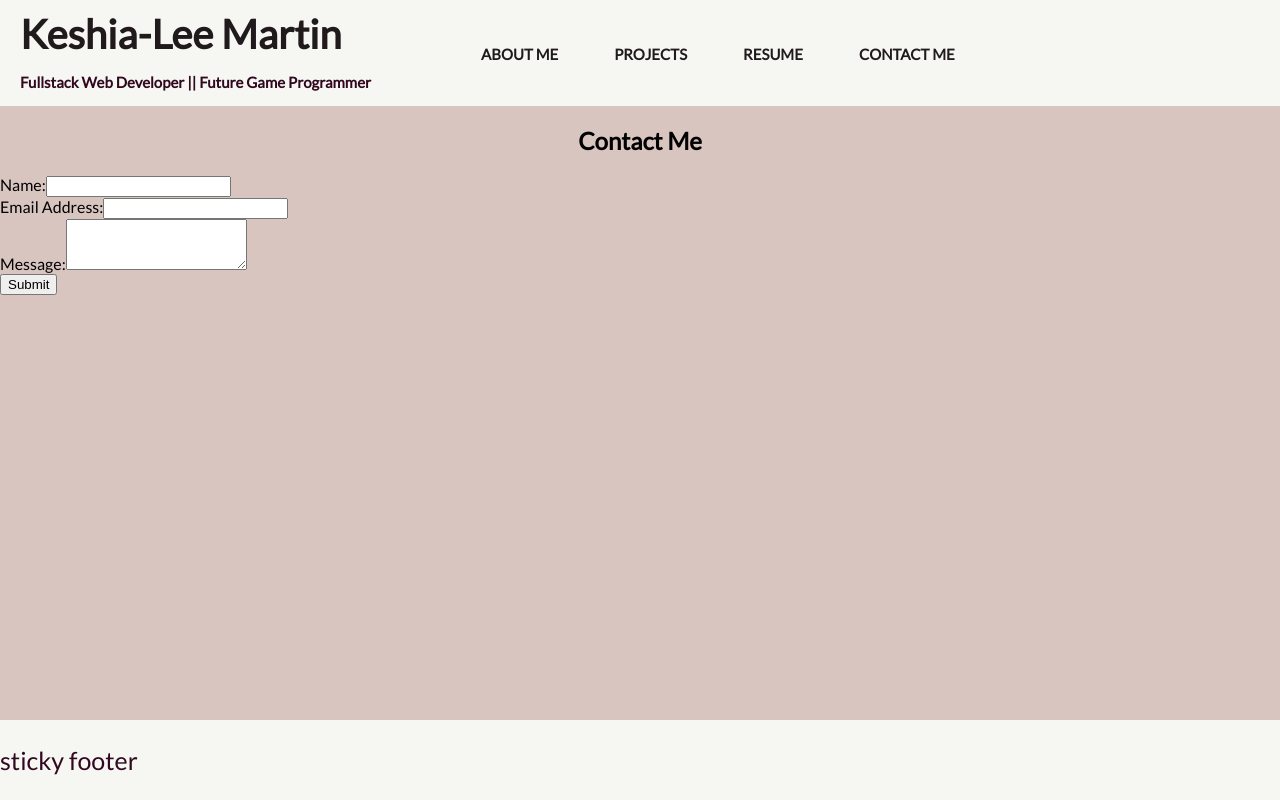
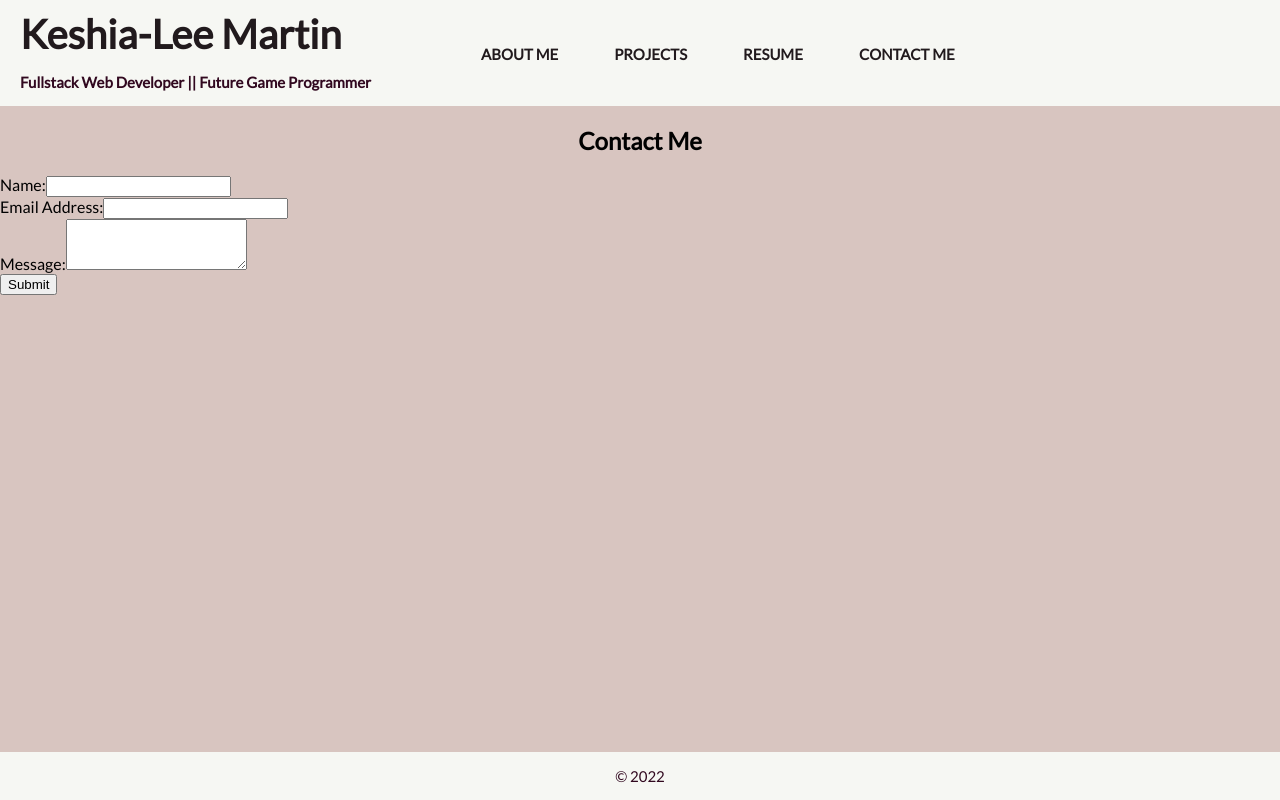
Before and after one commit to eeleelksm/eeleelksm-reactportfolio-20, a React (Create React App) app: page /contact in a window 1280 px wide. Built offline with nearby package versions, Linux system fonts and the light colour scheme.

Commit message:
styled footer

```diff
--- a/src/components/Footer/index.js
+++ b/src/components/Footer/index.js
@@ -1,7 +1,7 @@
 function Footer() {
 	return (
 		<footer className="footer">
-			<p>sticky footer</p>
+			<p> © 2022 </p>
 		</footer>
 	);
 }
--- a/src/index.css
+++ b/src/index.css
@@ -90,5 +90,6 @@ li {
 	width: 100%;
 	bottom: 0;
 	color: #31081f;
-	font-size: 25px;
+	font-size: 15px;
+	text-align: center;
 }
```
